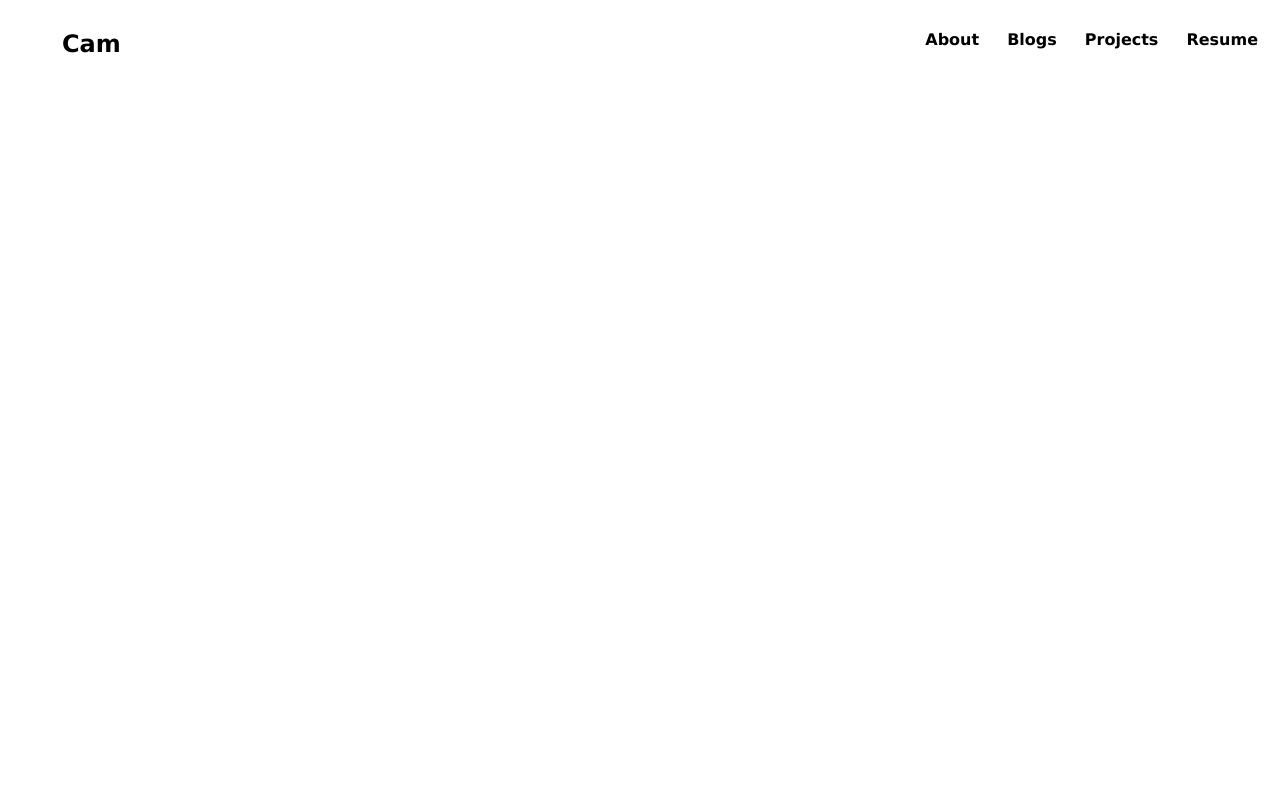
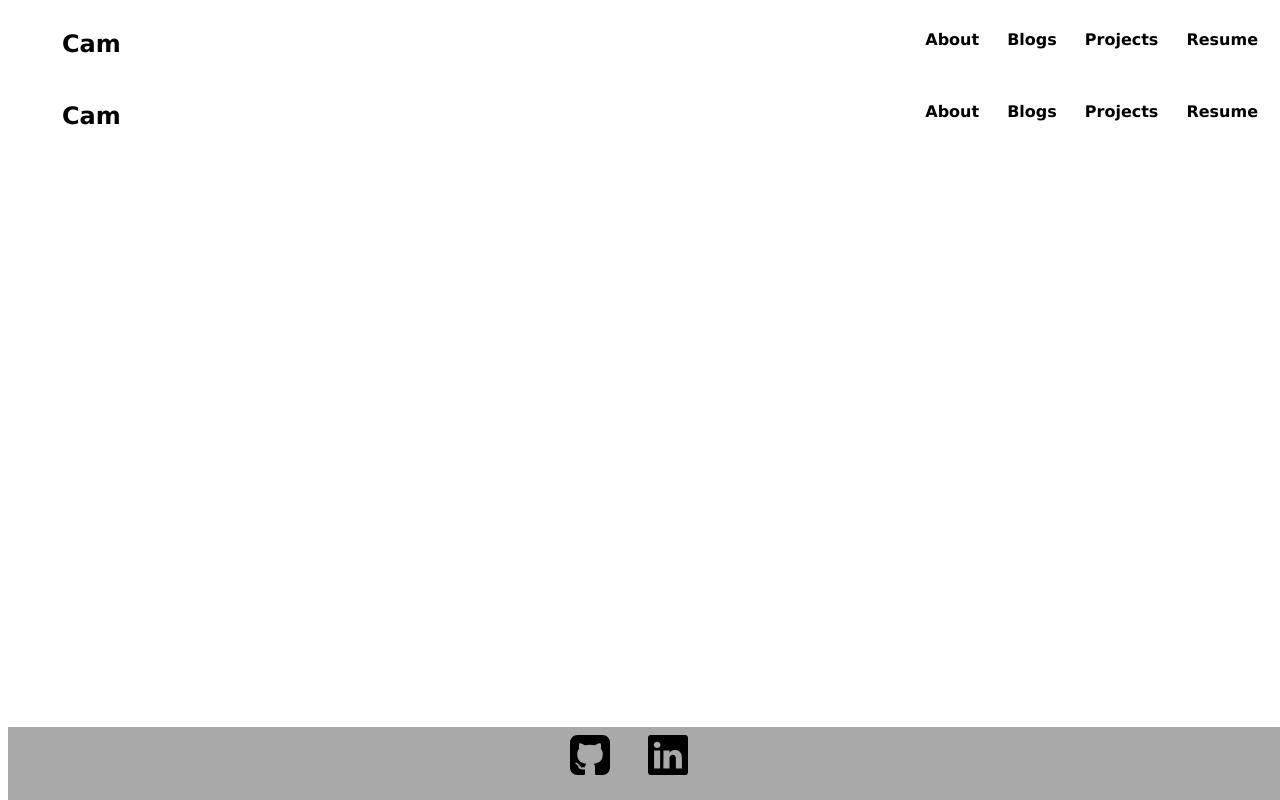
Before and after one commit to CMURPH56/Website, a Vue app: page /About in a window 1280 px wide. Built offline with nearby package versions, Linux system fonts and the light colour scheme.

Commit message:
added header and footer to template so it is on every page

```diff
--- a/src/App.vue
+++ b/src/App.vue
@@ -6,9 +6,23 @@
       <router-link to="/Blogs"></router-link>
       <router-link to="/Blogs/RouterLinkArticle.vue"></router-link>
     </div>
+    <Nav />
     <router-view/>
+    <Footer />
   </div>
 </template>
+
+<script>
+import Nav from './components/Nav.vue'
+import Footer from './components/Footer.vue'
+export default {
+  components: {
+    Nav,
+    Footer
+  }
+}
+</script>
+
 
 <style>
 
--- a/src/components/HomeLanding.vue
+++ b/src/components/HomeLanding.vue
@@ -6,21 +6,6 @@
     <Footer />
   </div>
 </template>
-
-<script>
-import Nav from './Nav.vue'
-import Footer from './Footer.vue'
-export default {
-  components: {
-    Nav,
-    Footer
-  },
-    name: 'HelloWorld',
-    props: {
-      msg: String
-    }
-  }
-</script>
 
 <style scoped>
 .hello{
```
